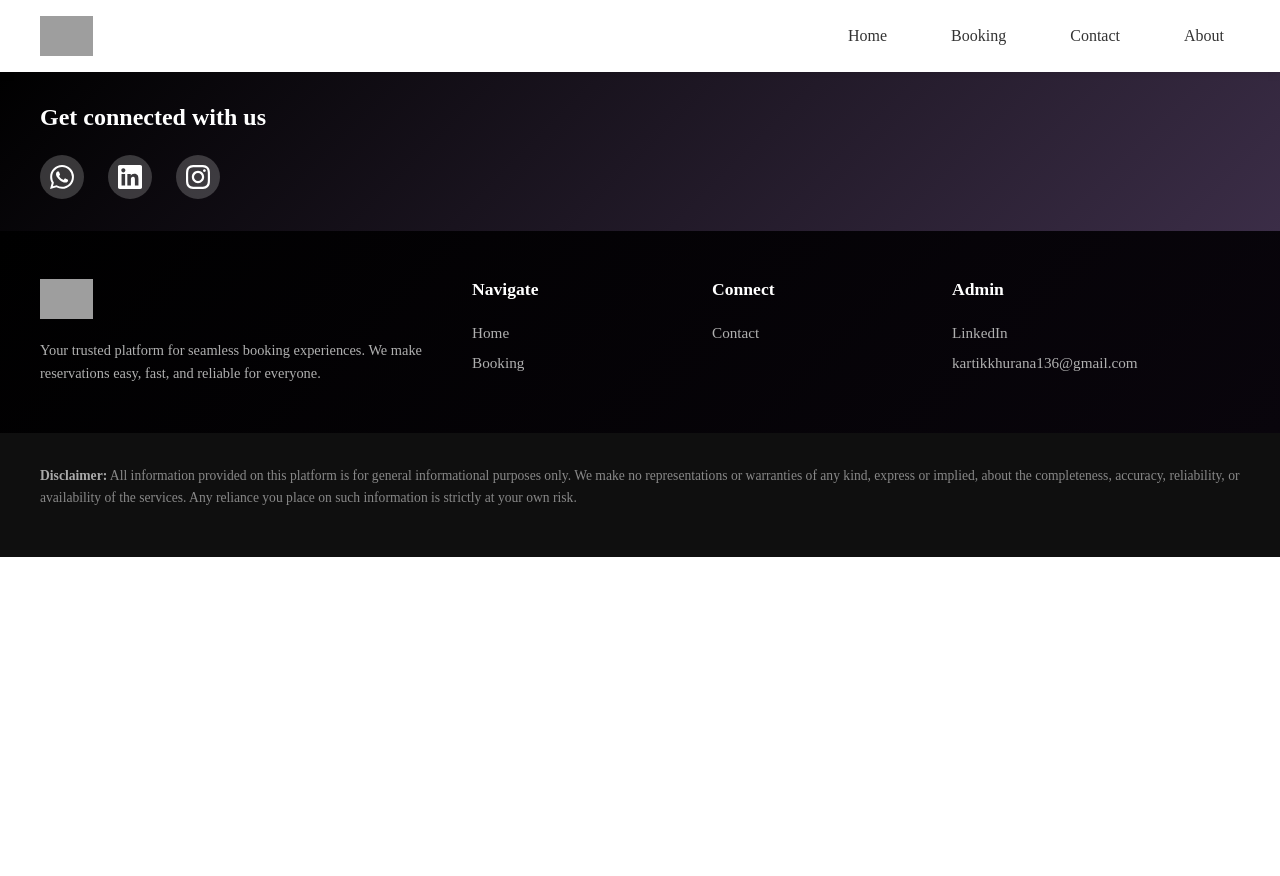
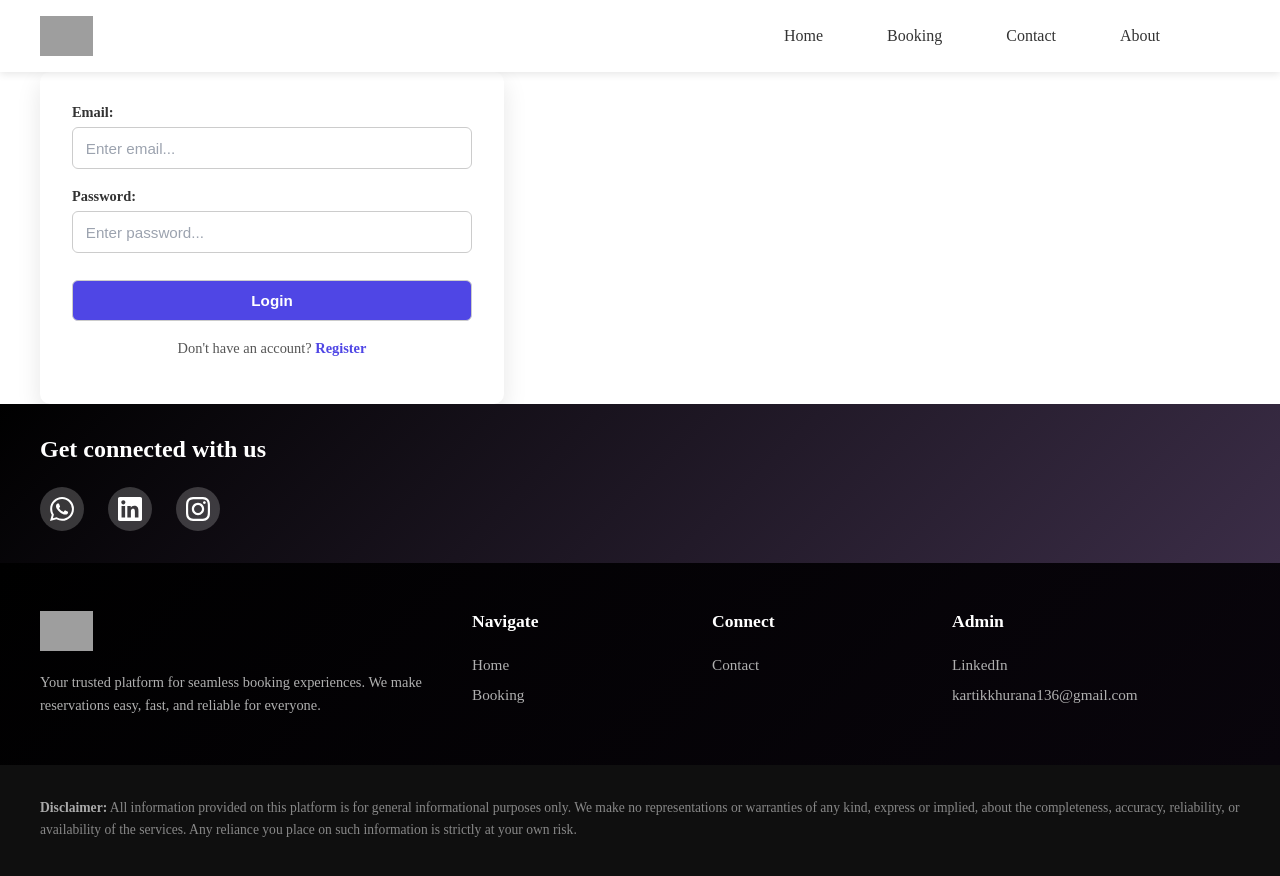
Before and after one commit to kartikkhurana16/Online-Electrician-Booking, a React (Vite) app: page /login in a window 1280 px wide. Shown: the top 876 px of the page. Before the commit the page ends 800 px from the top, so only its background shows below. Built offline with nearby package versions, Linux system fonts and the light colour scheme; grey boxes are pictures that could not be loaded.

Commit message:
login-SetUp

```diff
--- a/src/App.jsx
+++ b/src/App.jsx
@@ -5,6 +5,10 @@ import Footer from './Components/Footer/Footer'
 import Home from './Components/Home/Home'
 import About from './Components/About/About'
 import BookingForm from './Components/Booking/Booking'
+import Register from './Components/Signup/SignUp'
+import Login from './Components/Login/Login'
+import PrivateRoutes from './Utils/PrivateRoutes'
+import { AuthProvider } from './Utils/AuthContext'
 import './App.css'
 
 function App() {
@@ -12,13 +16,20 @@ function App() {
 
   return (
     <Router>
+      <AuthProvider>
       <Header/>
       <Routes>
-        <Route path="/" element={<Home/>} />
-        <Route path="/about" element={<About/>} />
-        <Route path="/booking" element={<BookingForm/>} />
+         <Route path="/" element={<Home/>} />
+        <Route path="/login" element={<Login/>} />
+        <Route path="/register" element={<Register/>} />
+
+        <Route element={<PrivateRoutes/>}>
+          <Route path="/about" element={<About/>} />
+          <Route path="/booking" element={<BookingForm/>} />
+        </Route>
         {/* Add more routes as needed */}
       </Routes>
+      </AuthProvider>
       <Footer/>
     </Router>
   )
--- a/src/Components/Header/Header.css
+++ b/src/Components/Header/Header.css
@@ -74,6 +74,34 @@
   background: #333;
   transition: all 0.3s ease;
 }
+/* Logout button (desktop) */
+.logout-btn {
+  background: transparent;
+  border: 1px solid #dc2626;
+  color: #dc2626;
+  padding: 0.45rem 1rem;
+  border-radius: 4px;
+  font-weight: 500;
+  cursor: pointer;
+  transition: all 0.3s ease;
+}
+
+.logout-btn:hover {
+  background: #dc2626;
+  color: #ffffff;
+}
+/* Mobile logout button */
+.nav-mobile .logout-btn {
+  margin: 0.5rem 2rem;
+  width: calc(100% - 4rem);
+  text-align: center;
+  padding: 0.8rem;
+}
+
+/* Align logout with nav links */
+.nav-desktop .logout-btn {
+  margin-left: 0.5rem;
+}
 
 .hamburger.open span:nth-child(1) {
   transform: rotate(45deg) translate(5px, 5px);
--- a/src/Components/Header/Header.jsx
+++ b/src/Components/Header/Header.jsx
@@ -1,6 +1,9 @@
 import React,{useState} from "react";
 import "./Header.css";
 import { Link } from 'react-router-dom'
+import { useAuth } from "../../Utils/AuthContext";
+import { useNavigate } from "react-router-dom";
+
 
 const NavLink = ({ href, children, onClick }) => (
   <Link to={href} onClick={onClick} className="nav-link">
@@ -10,6 +13,12 @@ const NavLink = ({ href, children, onClick }) => (
 
 // Main Header component
 const Header = () => {
+  const navigate = useNavigate();
+const {user}=useAuth();
+
+const logoutClick = () => {
+        navigate('/login')
+    }
   const [isMobileMenuOpen, setIsMobileMenuOpen] = useState(false);
 
   // Easy configuration - just add more links here!
@@ -40,13 +49,20 @@ const Header = () => {
             </a>
           </div>
 
-          {/* Desktop Navigation */}
-          <nav className="nav-desktop">
-            {navLinks.map((link, index) => (
-              <NavLink key={index} href={link.href}>
+            <nav className="nav-desktop">
+              {navLinks.map((link, index) => (
+               <NavLink key={index} href={link.href}>
                 {link.label}
               </NavLink>
-            ))}
+             ))}
+            {!user && (
+              <NavLink href="/login"></NavLink>
+              )}
+            {user && (
+              <button className="logout-btn" onClick={logoutClick}>
+                Logout
+              </button>
+            )}
           </nav>
 
           {/* Mobile Menu Toggle */}
@@ -74,7 +90,24 @@ const Header = () => {
               {link.label}
             </NavLink>
           ))}
+
+          {!user && (
+            <NavLink href="/login" onClick={() => setIsMobileMenuOpen(false)}></NavLink>
+          )}
+
+          {user && (
+            <button
+              className="logout-btn mobile-logout"
+              onClick={() => {
+                logoutClick();
+                setIsMobileMenuOpen(false);
+              }}
+            >
+              Logout
+            </button>
+          )}
         </nav>
+
       </header>
     </>
   );
--- a/src/Components/Home/Home.jsx
+++ b/src/Components/Home/Home.jsx
@@ -47,7 +47,7 @@ const Home = () => {
             <a href="/booking" className="btn btn-primary">
               Start Booking
             </a>
-            <a href="/signin" className="btn btn-secondary">
+            <a href='/register' className="btn btn-secondary">
               Sign In
             </a>
           </div>
--- /dev/null
+++ b/src/Components/Login/Login.css
@@ -0,0 +1,81 @@
+Page container
+.container {
+  min-height: 100vh;
+  display: flex;
+  justify-content: center;
+  align-items: center;
+  background: #f4f6f8;
+  font-family: Arial, Helvetica, sans-serif;
+}
+
+/* Card */
+.login-register-container {
+  width: 100%;
+  max-width: 400px;
+  background: #ffffff;
+  padding: 2rem;
+  border-radius: 10px;
+  box-shadow: 0 10px 25px rgba(0, 0, 0, 0.1);
+}
+
+/* Form fields */
+.form-field-wrapper {
+  display: flex;
+  flex-direction: column;
+  margin-bottom: 1.2rem;
+}
+
+.form-field-wrapper label {
+  margin-bottom: 0.4rem;
+  font-size: 0.9rem;
+  font-weight: 600;
+  color: #333;
+}
+
+.form-field-wrapper input {
+  padding: 0.7rem 0.8rem;
+  border: 1px solid #ccc;
+  border-radius: 6px;
+  font-size: 0.95rem;
+  outline: none;
+  transition: border 0.2s ease;
+}
+
+.form-field-wrapper input:focus {
+  border-color: #4f46e5;
+}
+
+/* Button */
+.btn {
+  background: #4f46e5;
+  color: #fff;
+  border: none;
+  padding: 0.8rem;
+  border-radius: 6px;
+  font-size: 1rem;
+  font-weight: 600;
+  cursor: pointer;
+  transition: background 0.2s ease;
+}
+
+.btn:hover {
+  background: #4338ca;
+}
+
+/* Register link */
+.login-register-container p {
+  margin-top: 1rem;
+  font-size: 0.9rem;
+  text-align: center;
+  color: #555;
+}
+
+.login-register-container a {
+  color: #4f46e5;
+  text-decoration: none;
+  font-weight: 600;
+}
+
+.login-register-container a:hover {
+  text-decoration: underline;
+}
--- /dev/null
+++ b/src/Components/Login/Login.jsx
@@ -0,0 +1,51 @@
+import React from 'react'
+import { Link } from 'react-router-dom'
+import './Login.css'
+function Login() {
+  return (
+
+    <div className="container">
+        <div className="login-register-container">
+          <form>
+
+            <div className="form-field-wrapper">
+                <label>Email:</label>
+                <input
+                  required
+                  type="email"
+                  name="email"
+                  placeholder="Enter email..."
+                  />
+            </div>
+
+            <div className="form-field-wrapper">
+                <label>Password:</label>
+                <input
+                  type="password"
+                  name="password"
+                  placeholder="Enter password..."
+                  />
+            </div>
+
+
+            <div className="form-field-wrapper">
+
+                <input
+                  type="submit"
+                  value="Login"
+                  className="btn"
+                  />
+
+            </div>
+
+          </form>
+
+          <p>Don't have an account? <Link to="/register">Register</Link></p>
+
+        </div>
+    </div>
+
+  )
+}
+
+export default Login
--- /dev/null
+++ b/src/Components/Signup/SignUp.css
@@ -0,0 +1,94 @@
+Full page center
+.container {
+  min-height: 100vh;
+  display: flex;
+  align-items: center;
+  justify-content: center;
+  background: linear-gradient(135deg, #eef2ff, #f8fafc);
+  font-family: "Segoe UI", Tahoma, Geneva, Verdana, sans-serif;
+}
+
+/* Card */
+.login-register-container {
+  width: 100%;
+  max-width: 420px;
+  background: #ffffff;
+  padding: 2.2rem;
+  border-radius: 12px;
+  box-shadow: 0 12px 30px rgba(0, 0, 0, 0.12);
+}
+
+/* Form field wrapper */
+.form-field-wrapper {
+  display: flex;
+  flex-direction: column;
+  margin-bottom: 1.1rem;
+}
+
+.form-field-wrapper label {
+  font-size: 0.85rem;
+  font-weight: 600;
+  color: #374151;
+  margin-bottom: 0.4rem;
+}
+
+/* Inputs */
+.form-field-wrapper input {
+  padding: 0.75rem 0.85rem;
+  font-size: 0.95rem;
+  border-radius: 8px;
+  border: 1px solid #d1d5db;
+  transition: all 0.2s ease;
+  outline: none;
+}
+
+.form-field-wrapper input::placeholder {
+  color: #9ca3af;
+}
+
+.form-field-wrapper input:focus {
+  border-color: #6366f1;
+  box-shadow: 0 0 0 2px rgba(99, 102, 241, 0.2);
+}
+
+/* Submit button */
+.btn {
+  margin-top: 0.5rem;
+  padding: 0.8rem;
+  background: #6366f1;
+  color: #ffffff;
+  border: none;
+  border-radius: 8px;
+  font-size: 1rem;
+  font-weight: 600;
+  cursor: pointer;
+  transition: transform 0.15s ease, background 0.2s ease;
+}
+
+.btn:hover {
+  background: #4f46e5;
+  transform: translateY(-1px);
+}
+
+.btn:active {
+  transform: translateY(0);
+}
+
+/* Bottom text */
+.login-register-container p {
+  margin-top: 1.3rem;
+  text-align: center;
+  font-size: 0.9rem;
+  color: #4b5563;
+}
+
+/* Links */
+.login-register-container a {
+  color: #6366f1;
+  font-weight: 600;
+  text-decoration: none;
+}
+
+.login-register-container a:hover {
+  text-decoration: underline;
+}
--- /dev/null
+++ b/src/Components/Signup/SignUp.jsx
@@ -0,0 +1,69 @@
+import React from 'react'
+import'./Signup.css'
+import { Link } from 'react-router-dom'
+
+const Register = () => {
+  return (
+    <div className="container">
+      <div className="login-register-container">
+        <form>
+
+          <div className="form-field-wrapper">
+                <label>Name:</label>
+                <input
+                  required
+                  type="text"
+                  name="name"
+                  placeholder="Enter name..."
+                  />
+            </div>
+
+            <div className="form-field-wrapper">
+                <label>Email:</label>
+                <input
+                  required
+                  type="email"
+                  name="email"
+                  placeholder="Enter email..."
+                  />
+            </div>
+
+            <div className="form-field-wrapper">
+                <label>Password:</label>
+                <input
+                  type="password"
+                  name="password1"
+                  placeholder="Enter password..."
+                  />
+            </div>
+
+            <div className="form-field-wrapper">
+                <label>Confirm Password:</label>
+                <input
+                  type="password"
+                  name="password2"
+                  placeholder="Confirm password..."
+                  />
+            </div>
+
+
+            <div className="form-field-wrapper">
+
+                <input
+                  type="submit"
+                  value="Register"
+                  className="btn"
+                  />
+
+            </div>
+
+        </form>
+
+        <p>Already have an account? <Link to="/login">Login</Link></p>
+
+      </div>
+  </div>
+  )
+}
+
+export default Register
--- /dev/null
+++ b/src/Utils/AuthContext.jsx
@@ -0,0 +1,31 @@
+import {createContext,useContext,useEffect,useState} from 'react';
+
+const AuthContext=createContext();
+
+export const AuthProvider=({children})=>{
+    const [loading,setLoading]=useState(true);
+    const [user,setUser]=useState(false);
+
+    useEffect(()=>{
+        setLoading(false);
+    },[]);
+
+    const loginUser=()=>{}
+    const logoutUser=()=>{}
+    const registerUser=()=>{}
+    const contextdata={
+        user,
+        loginUser,
+        logoutUser,
+        registerUser
+    }
+
+    return (
+        <AuthContext.Provider value={contextdata}>
+            {loading?<p>Loading...</p> : children}
+        </AuthContext.Provider>
+    )
+}
+
+export const useAuth=()=>{return useContext(AuthContext)}
+export default AuthContext
--- /dev/null
+++ b/src/Utils/PrivateRoutes.jsx
@@ -0,0 +1,7 @@
+import { Outlet,Navigate } from "react-router-dom";
+import { useAuth } from "./AuthContext";
+const PrivateRoutes=()=>{
+    const {user}=useAuth();
+    return user ? <Outlet/> : <Navigate to="/login"/>
+}
+export default PrivateRoutes
```
Lines whose indentation alone changed are shown as unchanged.
